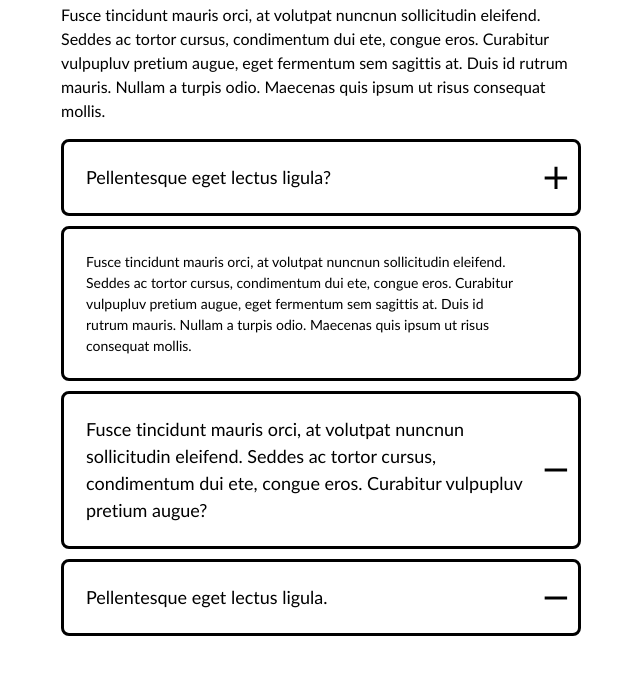
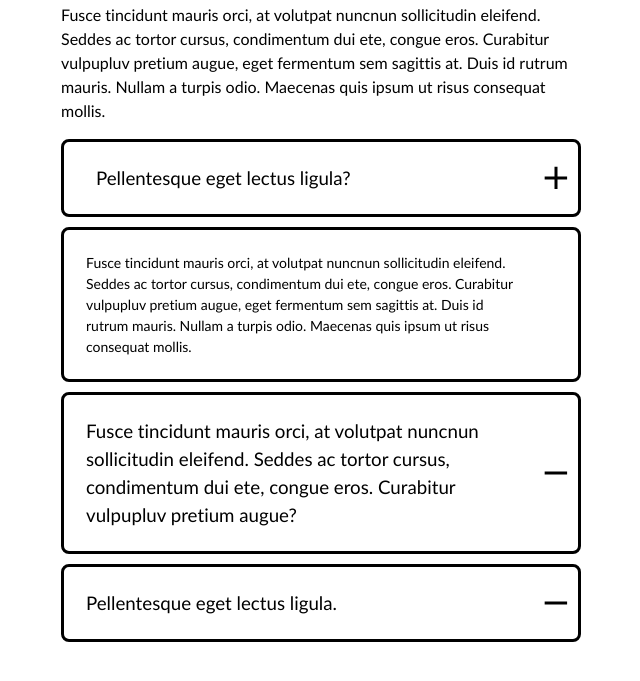
Before and after one commit to Duncan-Mckenna/accordion, a website: page src/index.html in a window 1280 px wide. Both pictures are taken after a click on the button "Pellentesque eget lectus ligula?". Shown: the part 45-726 px from the top of the page, without its empty margins (319-959 px from the left). Drawn offline with nearby package versions, Linux system fonts and the light colour scheme; files that its build step writes are made by us from their sources.

Commit message:
Added keyboard support

```diff
--- a/src/index.html
+++ b/src/index.html
@@ -14,7 +14,7 @@
 
       <ul class="accordions">
         <li class="accordion">
-            <h3 class="accordion__head">
+            <h3 class="accordion__head" tabindex="0" role="button">
               Pellentesque eget lectus ligula?
 
               <svg width="24px" height="24px" viewBox="0 0 24 24" version="1.1" xmlns="http://www.w3.org/2000/svg" xmlns:xlink="http://www.w3.org/1999/xlink" class="plus">
@@ -23,13 +23,13 @@
                     <path d="M9.8796875,0.2796875 L9.8796875,19.7203125" class="dash" transform="translate(9.879687, 10) rotate(90) translate(-9.879687, -10) "></path>
                 </g>
             </svg>
-            </h3>
+          </h3>
             <div class="accordion__body">
                 <p>Fusce tincidunt mauris orci, at volutpat nuncnun sollicitudin eleifend. Seddes ac tortor cursus, condimentum dui ete, congue eros. Curabitur vulpupluv pretium augue, eget fermentum sem sagittis at. Duis id rutrum mauris. Nullam a turpis odio. Maecenas quis ipsum ut risus consequat mollis.
             </div>
         </li>
         <li class="accordion">
-            <h3 class="accordion__head">
+            <h3 class="accordion__head" tabindex="0" role="button">
               Fusce tincidunt mauris orci, at volutpat nuncnun sollicitudin eleifend. Seddes ac tortor cursus, condimentum dui ete, congue eros. Curabitur vulpupluv pretium augue?
 
               <svg width="24px" height="24px" viewBox="0 0 24 24" version="1.1" xmlns="http://www.w3.org/2000/svg" xmlns:xlink="http://www.w3.org/1999/xlink" class="plus">
@@ -38,13 +38,13 @@
                     <path d="M9.8796875,0.2796875 L9.8796875,19.7203125" class="dash" transform="translate(9.879687, 10) rotate(90) translate(-9.879687, -10) "></path>
                 </g>
             </svg>
-            </h3>
+          </h3>
             <div class="accordion__body">
                 <p>Fusce tincidunt mauris orci, at volutpat nuncnun sollicitudin eleifend. Seddes ac tortor cursus, condimentum dui ete, congue eros. Curabitur vulpupluv pretium augue, eget fermentum sem sagittis at. Duis id rutrum mauris. Nullam a turpis odio. Maecenas quis ipsum ut risus consequat mollis.
             </div>
         </li>
         <li class="accordion">
-            <h3 class="accordion__head">
+            <h3 class="accordion__head" tabindex="0" role="button">
               Pellentesque eget lectus ligula.
 
               <svg width="24px" height="24px" viewBox="0 0 24 24" version="1.1" xmlns="http://www.w3.org/2000/svg" xmlns:xlink="http://www.w3.org/1999/xlink" class="plus">
--- a/src/js/main.js
+++ b/src/js/main.js
@@ -22,13 +22,19 @@ const accordionItems = document.querySelectorAll('.accordion'),
 accordionItems.forEach(function(accordion) {
   const accordionFirstEl = accordion.firstElementChild;
   accordionFirstEl.addEventListener('click', toggleAccordion);
+  accordionFirstEl.addEventListener("keyup", function(event) {
+    event.preventDefault();
+    if (event.keyCode === 13) {
+      toggleAccordion(event);
+    }
+  });
   accordion.style.height = accordion.firstElementChild.offsetHeight + 'px'
 });
 
-function toggleAccordion(el){
+function toggleAccordion(event){
   // loop through each accordion and toggle .active
   accordionContentPanes.forEach(function(accordion) {
-    var selected = accordion.previousElementSibling === el.target,
+    var selected = accordion.previousElementSibling === event.target,
       current = accordion.parentElement.classList.contains('active');
 
     if (selected && !current) {
--- a/src/scss/components/_accordion.scss
+++ b/src/scss/components/_accordion.scss
@@ -13,11 +13,17 @@
     margin-bottom: 10px;
   }
   .accordion__head{
-    font-size: 1.125em;
     position: relative;
     font-weight: lighter;
     z-index: 2;
     background-color: white;
+    display: block;
+
+    transition: all 0.5s $ease;
+
+    h3{
+      font-size: 1.125em;
+    }
 
     .plus{
       position: absolute;
@@ -32,8 +38,14 @@
         transition: all 0.5s $ease;
       }
     }
-
-    &:hover, &:focus{
+    &:focus{
+      outline: 0
+    }
+    &:focus:not(:hover){
+      padding-left: 32px;
+      transition: all 0.2s $ease;
+    }
+    &:hover{
       cursor: pointer;
     }
     &:active {
```
Also changed, not shown: src/scss/main.scss (line endings or trailing spaces).
